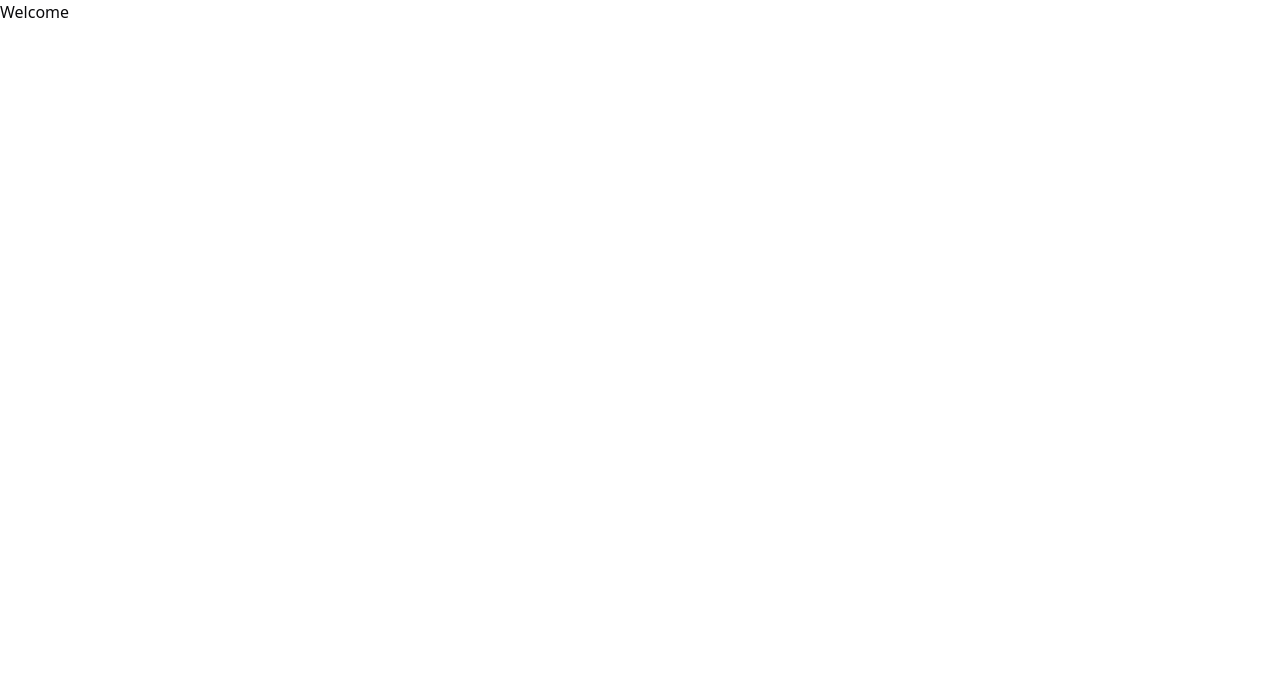
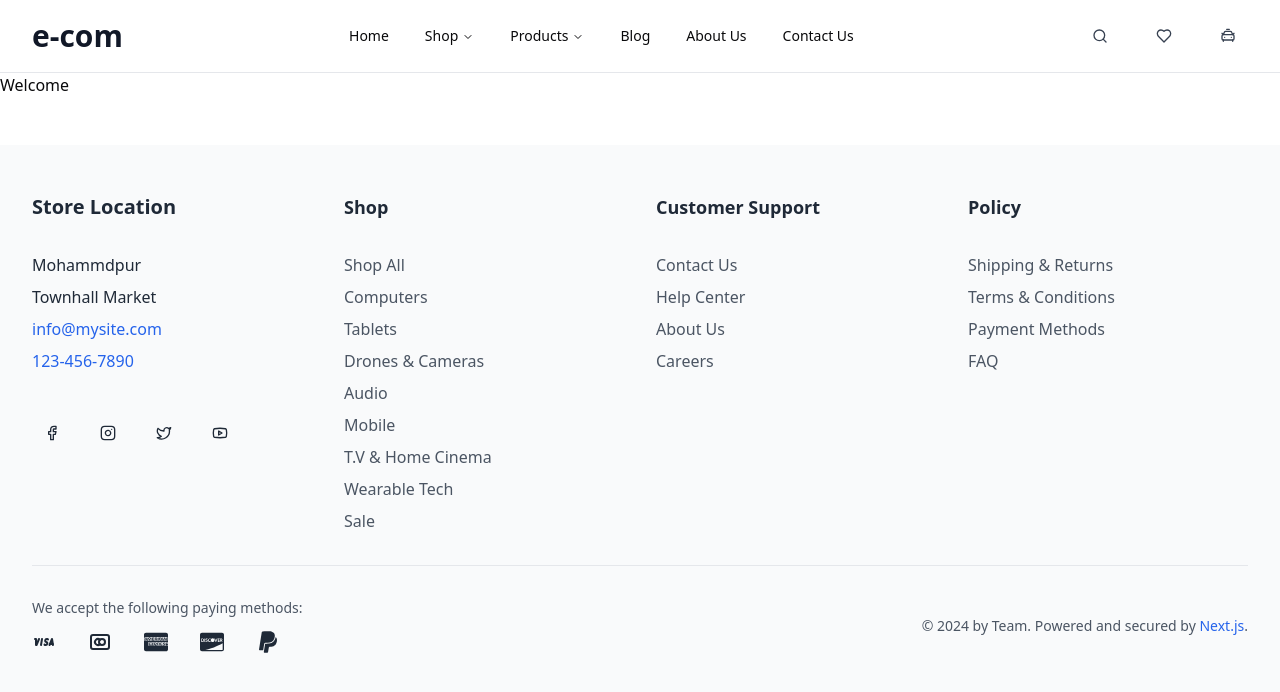
Before and after one commit to mehedihassandev/eCommerce-nextjs, a Next.js app: page / in a window 1280 px wide. Shown: the top 692 px of the page. Built offline with nearby package versions, Linux system fonts and the light colour scheme.

Commit message:
NE-005: Create fotter

```diff
--- /dev/null
+++ b/app/_layout/footer.tsx
@@ -0,0 +1,118 @@
+import { Button } from '@/components/ui/button';
+import {
+  FacebookIcon,
+  InstagramIcon,
+  TwitterIcon,
+  YoutubeIcon,
+} from 'lucide-react';
+import { TbBrandVisa, TbBrandMastercard } from 'react-icons/tb';
+import { FaCcAmex, FaPaypal, FaCcDiscover } from 'react-icons/fa';
+
+const footerSections = {
+  Shop: [
+    { title: 'Shop All', href: '#' },
+    { title: 'Computers', href: '#' },
+    { title: 'Tablets', href: '#' },
+    { title: 'Drones & Cameras', href: '#' },
+    { title: 'Audio', href: '#' },
+    { title: 'Mobile', href: '#' },
+    { title: 'T.V & Home Cinema', href: '#' },
+    { title: 'Wearable Tech', href: '#' },
+    { title: 'Sale', href: '#' },
+  ],
+  'Customer Support': [
+    { title: 'Contact Us', href: '#' },
+    { title: 'Help Center', href: '#' },
+    { title: 'About Us', href: '#' },
+    { title: 'Careers', href: '#' },
+  ],
+  Policy: [
+    { title: 'Shipping & Returns', href: '#' },
+    { title: 'Terms & Conditions', href: '#' },
+    { title: 'Payment Methods', href: '#' },
+    { title: 'FAQ', href: '#' },
+  ],
+};
+
+export const Footer = () => {
+  return (
+    <footer className="bg-gray-50 text-gray-800 py-12 mt-12">
+      <div className="max-w-screen-2xl mx-auto px-6 sm:px-8">
+        <div className="grid grid-cols-1 md:grid-cols-3 lg:grid-cols-4 gap-8">
+          {/* Store Location */}
+          <div className="space-y-4">
+            <h3 className="text-xl font-semibold">Store Location</h3>
+            <div className="flex flex-col gap-y-2 pt-4">
+              <h4>Mohammdpur</h4>
+              <h5>Townhall Market</h5>
+              <a href="mailto:info@mysite.com" className="text-blue-600">
+                info@mysite.com
+              </a>
+              <a href="tel:+11234567890" className="text-blue-600">
+                123-456-7890
+              </a>
+            </div>
+            <div className="flex space-x-4 pt-6">
+              <Button variant="link" size="icon" aria-label="Facebook">
+                <FacebookIcon className="h-6 w-6 text-gray-800" />
+              </Button>
+              <Button variant="link" size="icon" aria-label="Instagram">
+                <InstagramIcon className="h-6 w-6 text-gray-800" />
+              </Button>
+              <Button variant="link" size="icon" aria-label="Twitter">
+                <TwitterIcon className="h-6 w-6 text-gray-800" />
+              </Button>
+              <Button variant="link" size="icon" aria-label="YouTube">
+                <YoutubeIcon className="h-6 w-6 text-gray-800" />
+              </Button>
+            </div>
+          </div>
+
+          {Object.entries(footerSections).map(([section, links]) => (
+            <div key={section} className="space-y-4">
+              <h3 className="text-lg font-semibold">{section}</h3>
+              <ul className="space-y-2 pt-4">
+                {links.map((link) => (
+                  <li key={link.title}>
+                    <a
+                      href={link.href}
+                      className="text-gray-600 hover:text-gray-900"
+                    >
+                      {link.title}
+                    </a>
+                  </li>
+                ))}
+              </ul>
+            </div>
+          ))}
+        </div>
+
+        <div className="border-t border-gray-200 mt-8 pt-8">
+          <div className="flex justify-between items-center">
+            <div className="text-sm text-gray-600">
+              <span>We accept the following paying methods:</span>
+              <div className="flex space-x-8 mt-3">
+                <TbBrandVisa className="h-6 w-6 text-gray-800" />
+                <TbBrandMastercard className="h-6 w-6 text-gray-800" />
+                <FaCcAmex className="h-6 w-6 text-gray-800" />
+                <FaCcDiscover className="h-6 w-6 text-gray-800" />
+                <FaPaypal className="h-6 w-6 text-gray-800" />
+              </div>
+            </div>
+            <div className="text-sm text-gray-600">
+              <span>
+                © 2024 by Team. Powered and secured by{' '}
+                <a href="https://nextjs.org/" className="text-blue-600">
+                  Next.js
+                </a>
+                .
+              </span>
+            </div>
+          </div>
+        </div>
+      </div>
+    </footer>
+  );
+};
+
+export default Footer;
--- a/app/layout.tsx
+++ b/app/layout.tsx
@@ -1,6 +1,8 @@
 import type { Metadata } from 'next';
 import localFont from 'next/font/local';
 import './globals.css';
+import Footer from './_layout/footer';
+import { Header } from './_layout/header';
 
 const geistSans = localFont({
   src: './fonts/GeistVF.woff',
@@ -28,7 +30,9 @@ export default function RootLayout({
       <body
         className={`${geistSans.variable} ${geistMono.variable} antialiased`}
       >
+        <Header />
         {children}
+        <Footer />
       </body>
     </html>
   );
```
